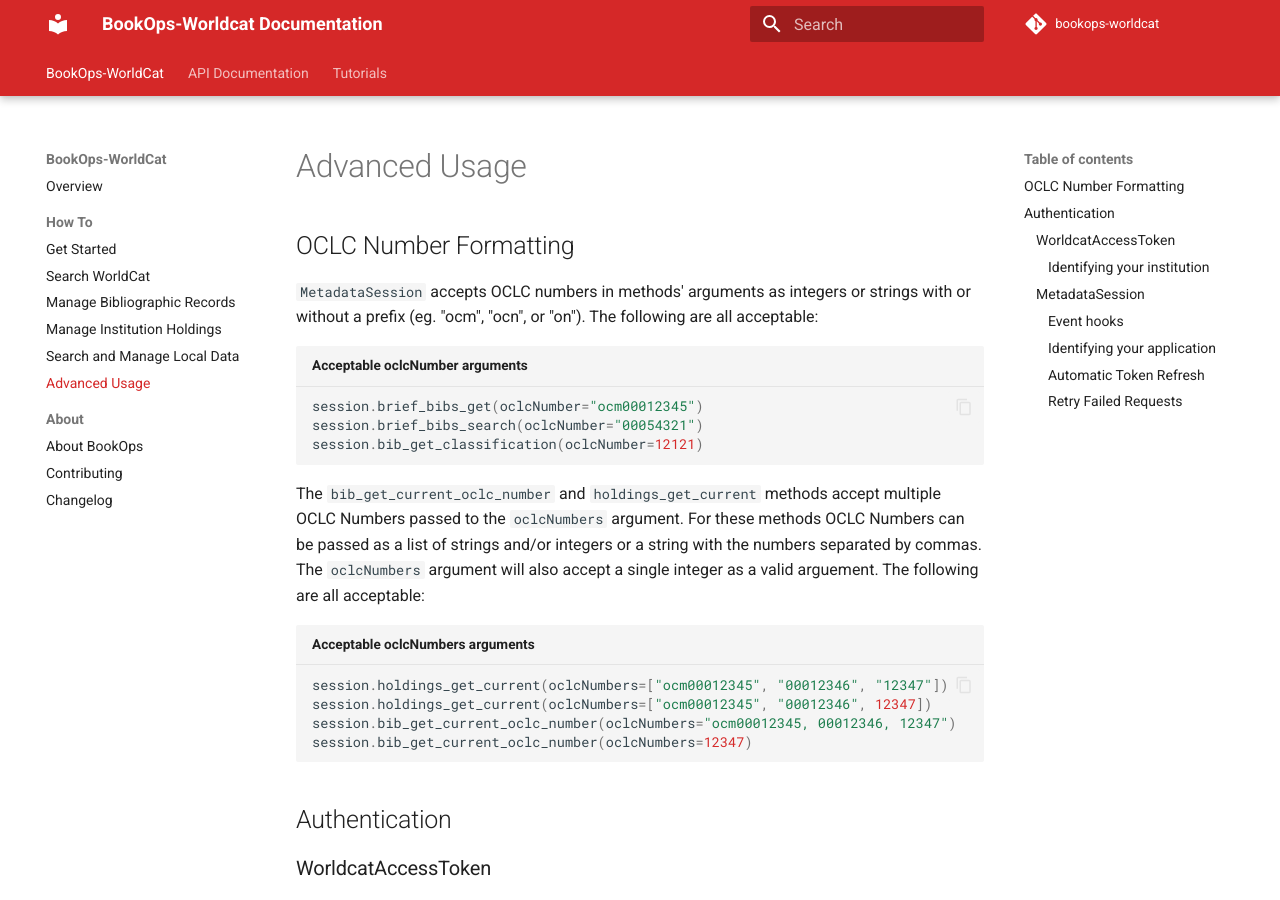
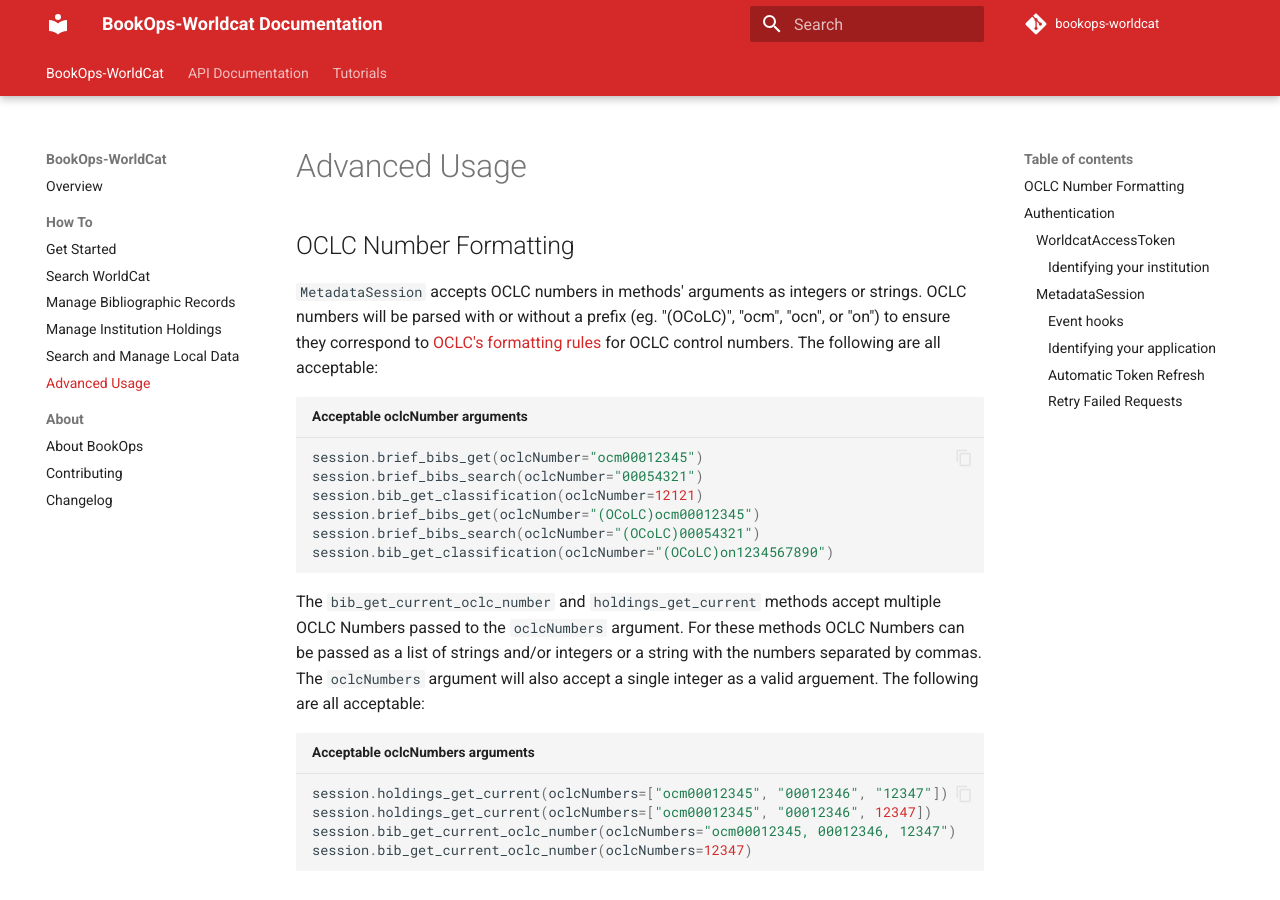
Before and after one commit to BookOps-CAT/bookops-worldcat, an MkDocs documentation site: the page built from docs/advanced.md, in a window 1280 px wide and 900 px high. Built offline with MkDocs 1.6.1 and Material for MkDocs 9.7.7, drawn with Linux system fonts in a browser that asks for light colours; comment, search, counter and statistics services are not loaded; the version menu is left out.

Commit message:
updated prefix handling section in docs

````diff
--- a/docs/advanced.md
+++ b/docs/advanced.md
@@ -1,13 +1,15 @@
-
 # Advanced Usage
 
 ## OCLC Number Formatting
-`MetadataSession` accepts OCLC numbers in methods' arguments as integers or strings with or without a prefix (eg. "ocm", "ocn", or "on"). The following are all acceptable:
+`MetadataSession` accepts OCLC numbers in methods' arguments as integers or strings. OCLC numbers will be parsed with or without a prefix (eg. "(OCoLC)", "ocm", "ocn", or "on") to ensure they correspond to [OCLC's formatting rules](https://help.oclc.org/Metadata_Services/WorldShare_Collection_Manager/Data_sync_collections/Prepare_your_data/30035_field_and_OCLC_control_numbers) for OCLC control numbers. The following are all acceptable:
 
 ```python title="Acceptable oclcNumber arguments"
 session.brief_bibs_get(oclcNumber="ocm00012345")
 session.brief_bibs_search(oclcNumber="00054321")
 session.bib_get_classification(oclcNumber=12121)
+session.brief_bibs_get(oclcNumber="(OCoLC)ocm00012345")
+session.brief_bibs_search(oclcNumber="(OCoLC)00054321")
+session.bib_get_classification(oclcNumber="(OCoLC)on1234567890")
 ```
 The `bib_get_current_oclc_number` and `holdings_get_current` methods accept multiple OCLC Numbers passed to the `oclcNumbers` argument. For these methods OCLC Numbers can be passed as a list of strings and/or integers or a string with the numbers separated by commas. The `oclcNumbers` argument will also accept a single integer as a valid arguement. The following are all acceptable:
 
````
